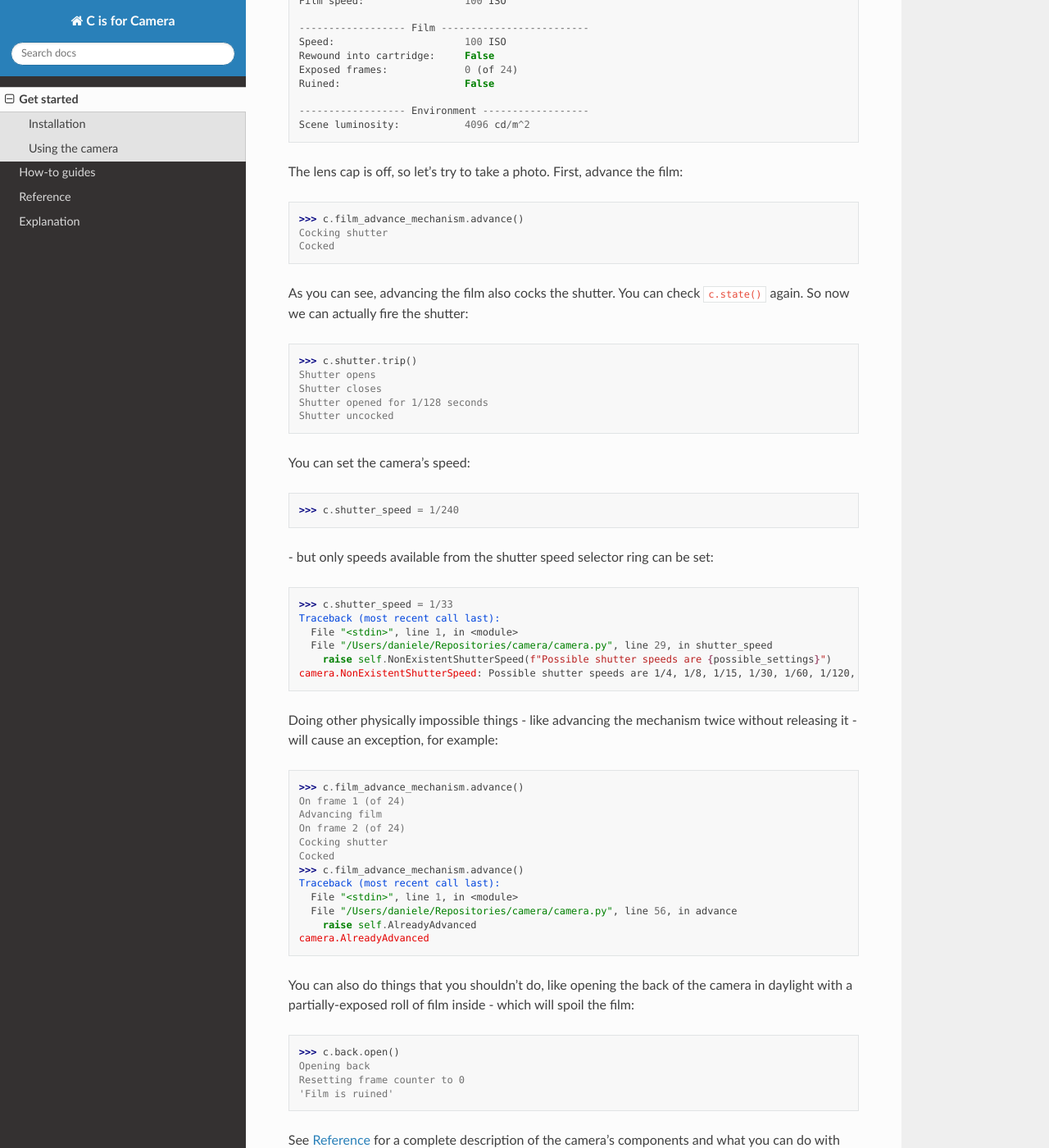
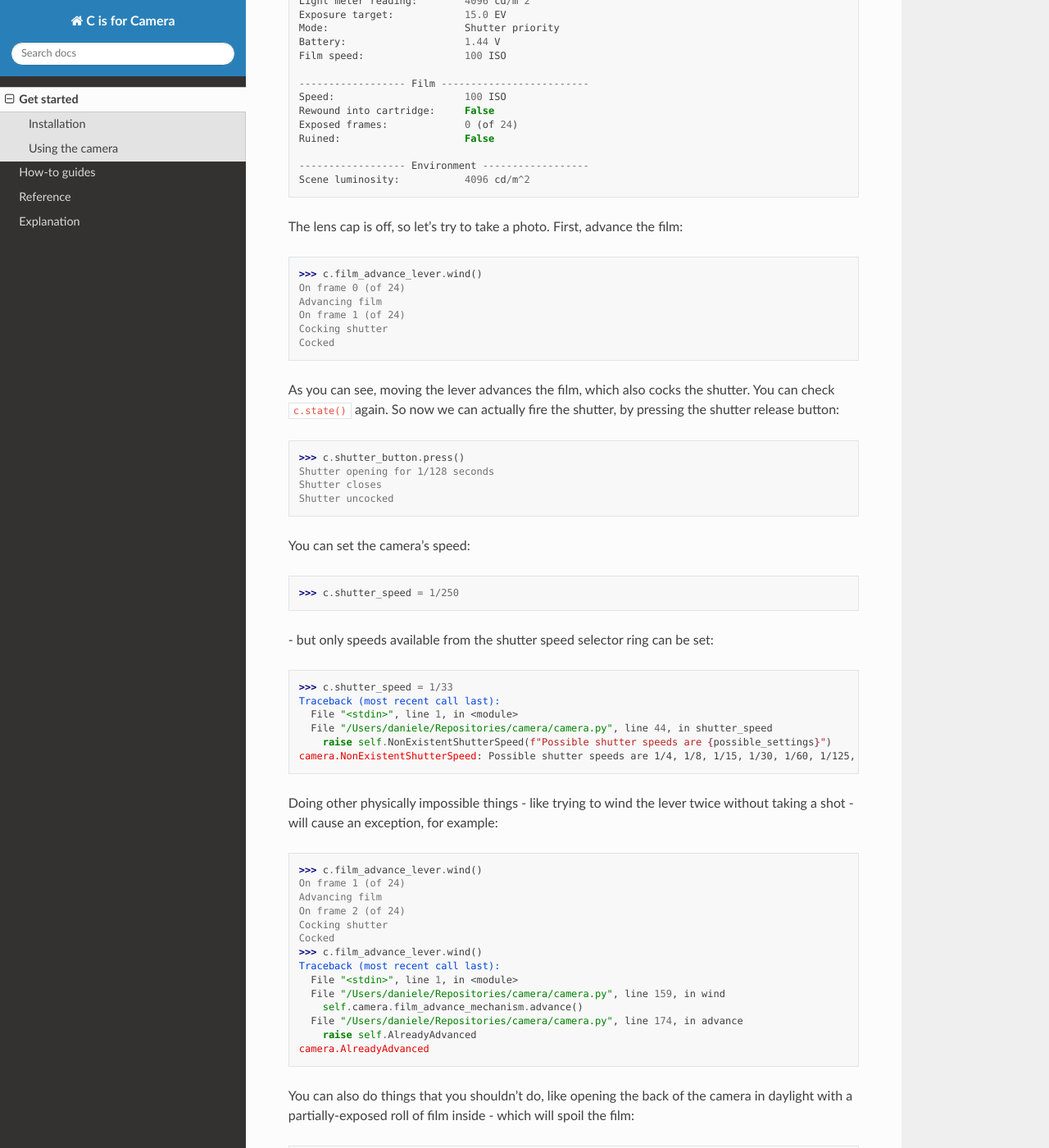
Before and after one commit to evildmp/C-is-for-Camera, a Sphinx documentation site: the page built from docs/get-started.rst, in a window 1280 px wide and 1400 px high, scrolled down 1276 px. Shown: the whole window at 82% size. Built offline with Sphinx 7.4.7 and the Read the Docs theme 2.0.0, drawn with Linux system fonts in a browser that asks for light colours; some of the changed text lies outside the part shown.

Commit message:
Added notes on basic usage for new button/lever attributes

```diff
--- a/docs/get-started.rst
+++ b/docs/get-started.rst
@@ -37,13 +37,17 @@ represented by Python classes)::
     ================== Camera state =================
 
     ------------------ Controls ---------------------
-    Selected speed:            1/120
+    Film speed:                100 ISO
+    Selected speed:            1/125
+
+    ------------------ indicators -------------------
+    Exposure_indicator:        ƒ/16
+    Frame counter:             0
 
     ------------------ Mechanical -------------------
     Back closed:               True
     Lens cap on:               False
     Film advance mechanism:    False
-    Frame counter:             0
     Shutter cocked:            False
     Shutter timer:             1/128 seconds
     Iris aperture:             ƒ/16
@@ -65,47 +69,52 @@ represented by Python classes)::
     ------------------ Environment ------------------
     Scene luminosity:           4096 cd/m^2
 
+
 The lens cap is off, so let's try to take a photo. First, advance the film::
 
-    >>> c.film_advance_mechanism.advance()
+    >>> c.film_advance_lever.wind()
+    On frame 0 (of 24)
+    Advancing film
+    On frame 1 (of 24)
     Cocking shutter
     Cocked
 
-As you can see, advancing the film also cocks the shutter. You can check ``c.state()`` again. So now we can actually
-fire the shutter::
+As you can see, moving the lever advances the film, which also cocks the shutter. You can check ``c.state()`` again. So
+now we can actually fire the shutter, by pressing the shutter release button::
 
-    >>> c.shutter.trip()
-    Shutter opens
+    >>> c.shutter_button.press()
+    Shutter opening for 1/128 seconds
     Shutter closes
-    Shutter opened for 1/128 seconds
     Shutter uncocked
 
 You can set the camera's speed::
 
-    >>> c.shutter_speed = 1/240
+    >>> c.shutter_speed = 1/250
 
 \ - but only speeds available from the shutter speed selector ring can be set::
 
     >>> c.shutter_speed = 1/33
     Traceback (most recent call last):
       File "<stdin>", line 1, in <module>
-      File "/Users/daniele/Repositories/camera/camera.py", line 29, in shutter_speed
+      File "/Users/daniele/Repositories/camera/camera.py", line 44, in shutter_speed
         raise self.NonExistentShutterSpeed(f"Possible shutter speeds are {possible_settings}")
-    camera.NonExistentShutterSpeed: Possible shutter speeds are 1/4, 1/8, 1/15, 1/30, 1/60, 1/120, 1/240, 1/500
+    camera.NonExistentShutterSpeed: Possible shutter speeds are 1/4, 1/8, 1/15, 1/30, 1/60, 1/125, 1/250, 1/500
 
-Doing other physically impossible things - like advancing the mechanism twice without releasing it - will cause an
+Doing other physically impossible things - like trying to wind the lever twice without taking a shot - will cause an
 exception, for example::
 
-    >>> c.film_advance_mechanism.advance()
+    >>> c.film_advance_lever.wind()
     On frame 1 (of 24)
     Advancing film
     On frame 2 (of 24)
     Cocking shutter
     Cocked
-    >>> c.film_advance_mechanism.advance()
+    >>> c.film_advance_lever.wind()
     Traceback (most recent call last):
       File "<stdin>", line 1, in <module>
-      File "/Users/daniele/Repositories/camera/camera.py", line 56, in advance
+      File "/Users/daniele/Repositories/camera/camera.py", line 159, in wind
+        self.camera.film_advance_mechanism.advance()
+      File "/Users/daniele/Repositories/camera/camera.py", line 174, in advance
         raise self.AlreadyAdvanced
     camera.AlreadyAdvanced
 
```
Also changed, not shown: README.rst (+14 -9 lines).
